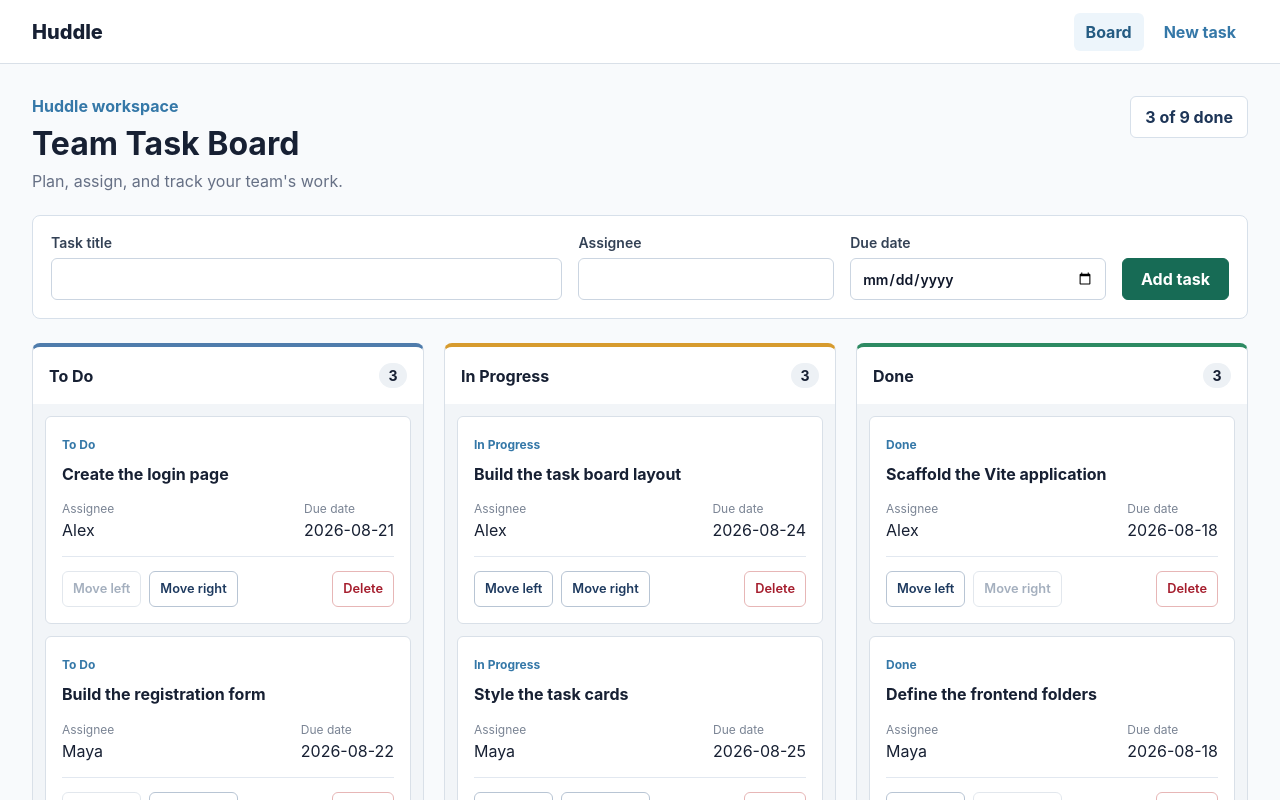
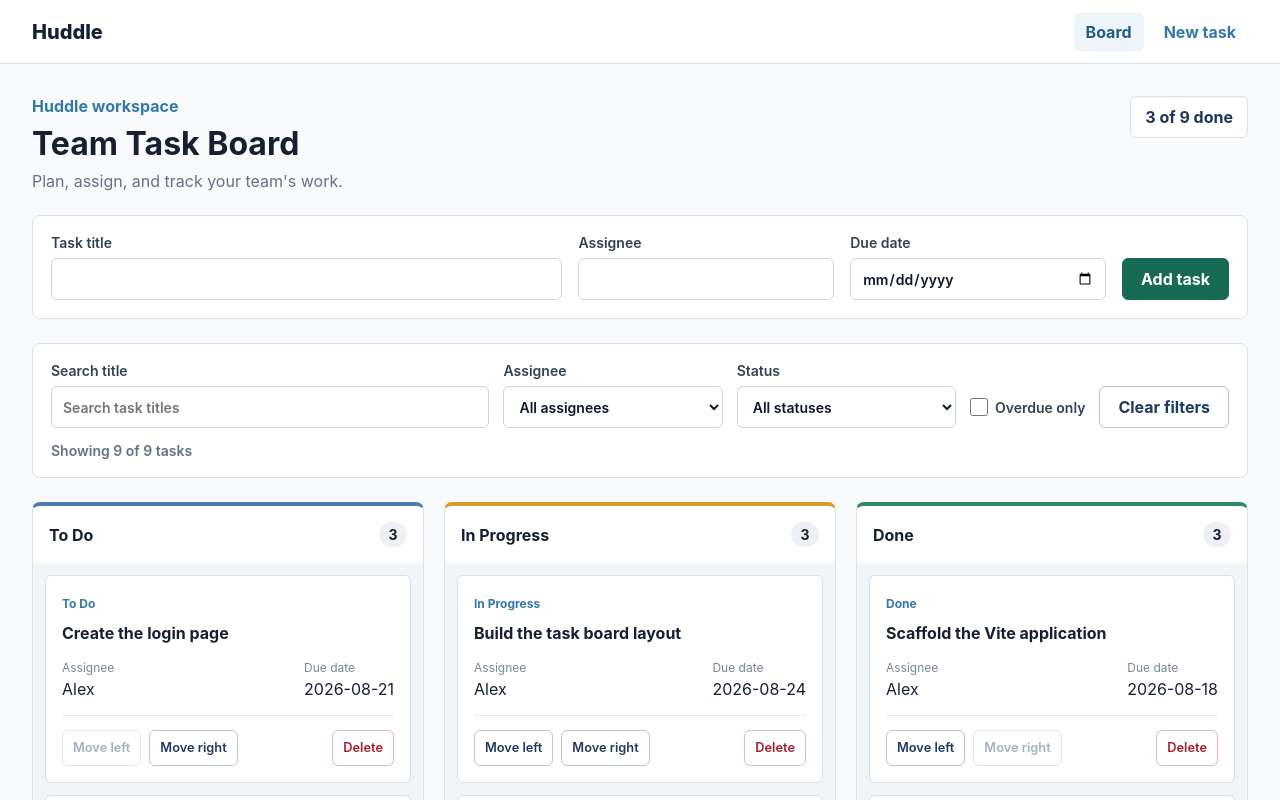
Before and after one commit to Dew3120/huddle, a React (Vite) app: page / in a window 1280 px wide. Shown: the top 800 px of the page. Built offline with nearby package versions, Linux system fonts and the light colour scheme.

Commit message:
feat: add task search and filters
Add title search, assignee, status, and overdue filters with URL-backed state and a no-results view.

```diff
--- /dev/null
+++ b/src/components/TaskFilters.jsx
@@ -0,0 +1,64 @@
+import Button from './Button/Button.jsx';
+
+export default function TaskFilters({
+  filters,
+  assignees,
+  resultCount,
+  totalCount,
+  onChange,
+  onClear,
+}) {
+  return (
+    <section className="task-filters" aria-label="Task filters">
+      <label>
+        Search title
+        <input
+          type="search"
+          value={filters.query}
+          onChange={(event) => onChange('query', event.target.value)}
+          placeholder="Search task titles"
+        />
+      </label>
+      <label>
+        Assignee
+        <select
+          value={filters.assignee}
+          onChange={(event) => onChange('assignee', event.target.value)}
+        >
+          <option value="">All assignees</option>
+          {assignees.map((assignee) => (
+            <option key={assignee} value={assignee}>
+              {assignee}
+            </option>
+          ))}
+        </select>
+      </label>
+      <label>
+        Status
+        <select
+          value={filters.status}
+          onChange={(event) => onChange('status', event.target.value)}
+        >
+          <option value="">All statuses</option>
+          <option value="todo">To Do</option>
+          <option value="in-progress">In Progress</option>
+          <option value="done">Done</option>
+        </select>
+      </label>
+      <label className="task-filters__checkbox">
+        <input
+          type="checkbox"
+          checked={filters.overdue}
+          onChange={(event) => onChange('overdue', event.target.checked)}
+        />
+        Overdue only
+      </label>
+      <Button type="button" variant="secondary" onClick={onClear}>
+        Clear filters
+      </Button>
+      <p className="task-filters__summary" aria-live="polite">
+        Showing {resultCount} of {totalCount} tasks
+      </p>
+    </section>
+  );
+}
--- a/src/index.css
+++ b/src/index.css
@@ -527,3 +527,92 @@ input:focus-visible {
     grid-template-columns: 1fr;
   }
 }
+
+.task-filters {
+  display: grid;
+  grid-template-columns: minmax(220px, 2fr) minmax(150px, 1fr) minmax(150px, 1fr) auto auto;
+  align-items: end;
+  gap: 14px;
+  max-width: 1400px;
+  margin: 0 auto 24px;
+  padding: 18px;
+  border: 1px solid #d7e0ea;
+  border-radius: 8px;
+  background: #ffffff;
+}
+
+.task-filters label {
+  display: grid;
+  gap: 7px;
+  color: #334155;
+  font-size: 0.875rem;
+  font-weight: 600;
+}
+
+.task-filters input[type='search'],
+.task-filters select {
+  width: 100%;
+  min-height: 42px;
+  padding: 9px 11px;
+  border: 1px solid #cbd5e1;
+  border-radius: 6px;
+  background: #ffffff;
+  color: #0f172a;
+  font: inherit;
+}
+
+.task-filters__checkbox {
+  display: flex !important;
+  min-height: 42px;
+  align-items: center;
+  gap: 8px;
+  white-space: nowrap;
+}
+
+.task-filters__checkbox input {
+  width: 18px;
+  min-height: 18px;
+  margin: 0;
+}
+
+.task-filters__summary {
+  grid-column: 1 / -1;
+  margin: 0;
+  color: #667085;
+  font-size: 0.875rem;
+  font-weight: 600;
+}
+
+.empty-state {
+  display: grid;
+  justify-items: center;
+  gap: 8px;
+  max-width: 1400px;
+  margin: 0 auto;
+  padding: 40px 24px;
+  border: 1px dashed #b8c5d4;
+  border-radius: 8px;
+  background: #ffffff;
+  text-align: center;
+}
+
+.empty-state h2,
+.empty-state p {
+  margin: 0;
+}
+
+.empty-state p {
+  color: #667085;
+}
+
+@media (max-width: 1000px) {
+  .task-filters {
+    grid-template-columns: 1fr 1fr;
+  }
+}
+
+@media (max-width: 600px) {
+  .task-filters {
+    grid-template-columns: 1fr;
+  }
+}
--- a/src/pages/BoardPage.jsx
+++ b/src/pages/BoardPage.jsx
@@ -1,10 +1,16 @@
+import { useMemo } from 'react';
+import { useSearchParams } from 'react-router-dom';
 import AddTaskForm from '../components/AddTaskForm.jsx';
 import Board from '../components/Board.jsx';
+import Button from '../components/Button/Button.jsx';
 import ErrorState from '../components/ErrorState.jsx';
 import LoadingState from '../components/LoadingState.jsx';
+import TaskFilters from '../components/TaskFilters.jsx';
 import { useTasks } from '../hooks/useTasks.js';
+import { filterTasks, getAssignees } from '../utils/filterTasks.js';
 
 export default function BoardPage() {
+  const [searchParams, setSearchParams] = useSearchParams();
   const {
     tasks,
     loading,
@@ -15,14 +21,51 @@ export default function BoardPage() {
     retryLoading,
   } = useTasks();
 
+  const filters = {
+    query: searchParams.get('q') ?? '',
+    assignee: searchParams.get('assignee') ?? '',
+    status: searchParams.get('status') ?? '',
+    overdue: searchParams.get('overdue') === 'true',
+  };
+
+  const assignees = useMemo(() => getAssignees(tasks), [tasks]);
+
+  const visibleTasks = useMemo(
+    () => filterTasks(tasks, filters),
+    [tasks, filters.query, filters.assignee, filters.status, filters.overdue],
+  );
+
   const completedCount = tasks.filter(
     (task) => task.status === 'done',
   ).length;
+
+  const hasActiveFilters =
+    filters.query ||
+    filters.assignee ||
+    filters.status ||
+    filters.overdue;
 
   function handleDelete(taskId) {
     if (window.confirm('Delete this task permanently?')) {
       deleteTask(taskId);
     }
+  }
+
+  function updateFilter(name, value) {
+    const nextParams = new URLSearchParams(searchParams);
+    const key = name === 'query' ? 'q' : name;
+
+    if (value === '' || value === false) {
+      nextParams.delete(key);
+    } else {
+      nextParams.set(key, String(value));
+    }
+
+    setSearchParams(nextParams, { replace: true });
+  }
+
+  function clearFilters() {
+    setSearchParams({}, { replace: true });
   }
 
   return (
@@ -33,7 +76,6 @@ export default function BoardPage() {
           <h1>Team Task Board</h1>
           <span>Plan, assign, and track your team&apos;s work.</span>
         </div>
-
         {!loading && !error && (
           <strong className="board-progress" aria-live="polite">
             {completedCount} of {tasks.length} done
@@ -48,11 +90,41 @@ export default function BoardPage() {
       ) : (
         <>
           <AddTaskForm onAdd={addTask} />
-          <Board
-            tasks={tasks}
-            onDelete={handleDelete}
-            onMove={moveTask}
+
+          <TaskFilters
+            filters={filters}
+            assignees={assignees}
+            resultCount={visibleTasks.length}
+            totalCount={tasks.length}
+            onChange={updateFilter}
+            onClear={clearFilters}
           />
+
+          {visibleTasks.length > 0 ? (
+            <Board
+              tasks={visibleTasks}
+              onDelete={handleDelete}
+              onMove={moveTask}
+            />
+          ) : (
+            <section className="empty-state" role="status">
+              <h2>No matching tasks</h2>
+              <p>
+                {hasActiveFilters
+                  ? 'Change or clear the filters to see tasks again.'
+                  : 'Create a task to start the board.'}
+              </p>
+              {hasActiveFilters && (
+                <Button
+                  type="button"
+                  variant="secondary"
+                  onClick={clearFilters}
+                >
+                  Clear filters
+                </Button>
+              )}
+            </section>
+          )}
         </>
       )}
     </main>
--- /dev/null
+++ b/src/utils/filterTasks.js
@@ -0,0 +1,35 @@
+export function getAssignees(tasks) {
+  return [...new Set(tasks.map((task) => task.assignee).filter(Boolean))].sort(
+    (first, second) => first.localeCompare(second),
+  );
+}
+
+export function isOverdue(task, today = new Date()) {
+  if (!task.dueDate || task.status === 'done') {
+    return false;
+  }
+  const dueDate = new Date(`${task.dueDate}T23:59:59`);
+
+  return !Number.isNaN(dueDate.getTime()) && dueDate < today;
+}
+
+export function filterTasks(tasks, filters) {
+  const query = filters.query.trim().toLowerCase();
+
+  return tasks.filter((task) => {
+    const matchesQuery =
+      query.length === 0 || task.title.toLowerCase().includes(query);
+    const matchesAssignee =
+      filters.assignee.length === 0 || task.assignee === filters.assignee;
+    const matchesStatus =
+      filters.status.length === 0 || task.status === filters.status;
+    const matchesOverdue = !filters.overdue || isOverdue(task);
+
+    return (
+      matchesQuery &&
+      matchesAssignee &&
+      matchesStatus &&
+      matchesOverdue
+    );
+  });
+}
```
